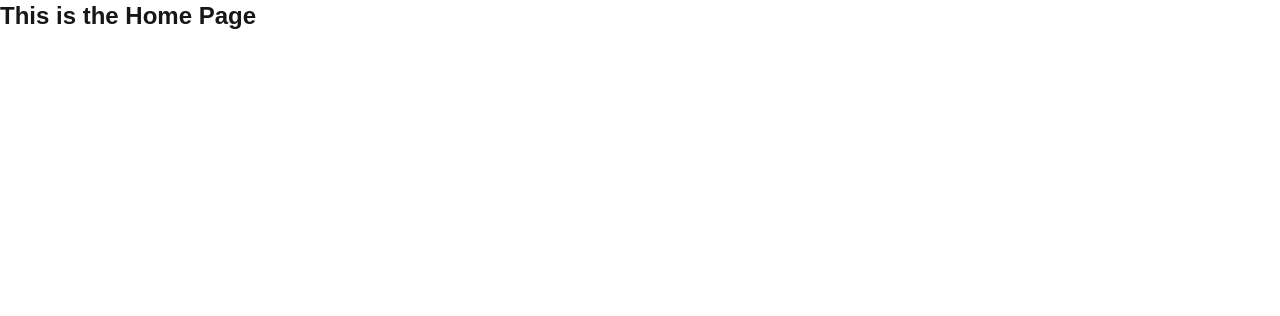
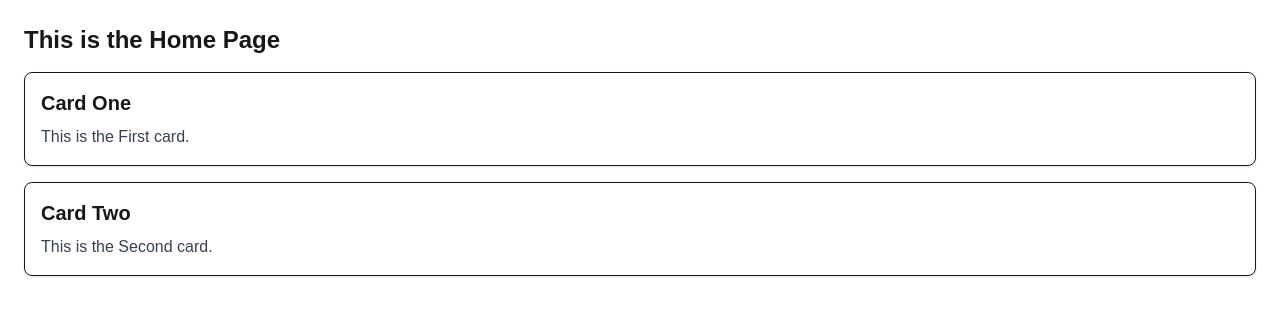
Before and after one commit to Madh-dev/alx-project-0x02-setup, a Next.js app in the folder alx-project-0x02/: page /home in a window 1280 px wide. Shown: the top 316 px of the page. Built offline with nearby package versions, Linux system fonts and the light colour scheme.

Commit message:
Reusable Card Component

```diff
--- a/alx-project-0x02/components/common/Card.tsx
+++ b/alx-project-0x02/components/common/Card.tsx
@@ -0,0 +1,12 @@
+import React from 'react'
+import { CardProps } from '@/interfaces'
+function Card({title,content}:CardProps) {
+  return (
+    <div className='border rounded-lg p-4 shadow hover:shadow-lg transition'>
+      <h2 className='text-xl font-bold mb-2'>{title}</h2>
+      <p className='text-gray-700'>{content}</p>
+    </div>
+  )
+}
+
+export default Card
--- a/alx-project-0x02/interfaces/index.ts
+++ b/alx-project-0x02/interfaces/index.ts
@@ -0,0 +1,4 @@
+export interface CardProps{
+    title: string;
+    content: string;
+}
--- a/alx-project-0x02/pages/home.tsx
+++ b/alx-project-0x02/pages/home.tsx
@@ -1,9 +1,12 @@
+import Card from '@/components/common/Card'
 import React from 'react'
 
 function Home() {
   return (
-    <div>
+    <div className='p-6 space-y-4'>
       <h1 className="text-2xl font-semibold">This is the Home Page</h1>
+      <Card title='Card One' content='This is the First card.' />
+      <Card title='Card Two' content='This is the Second card.' />
     </div>
   )
 }
```
